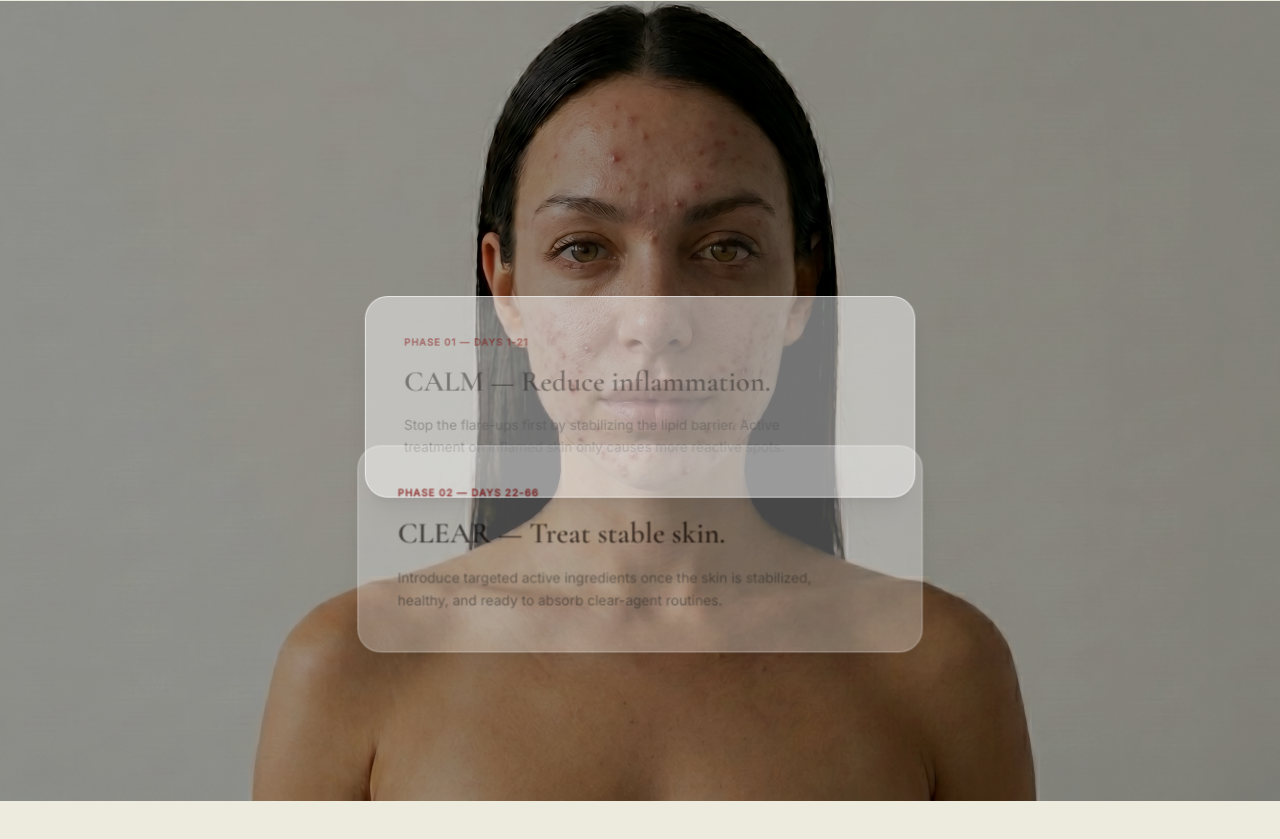
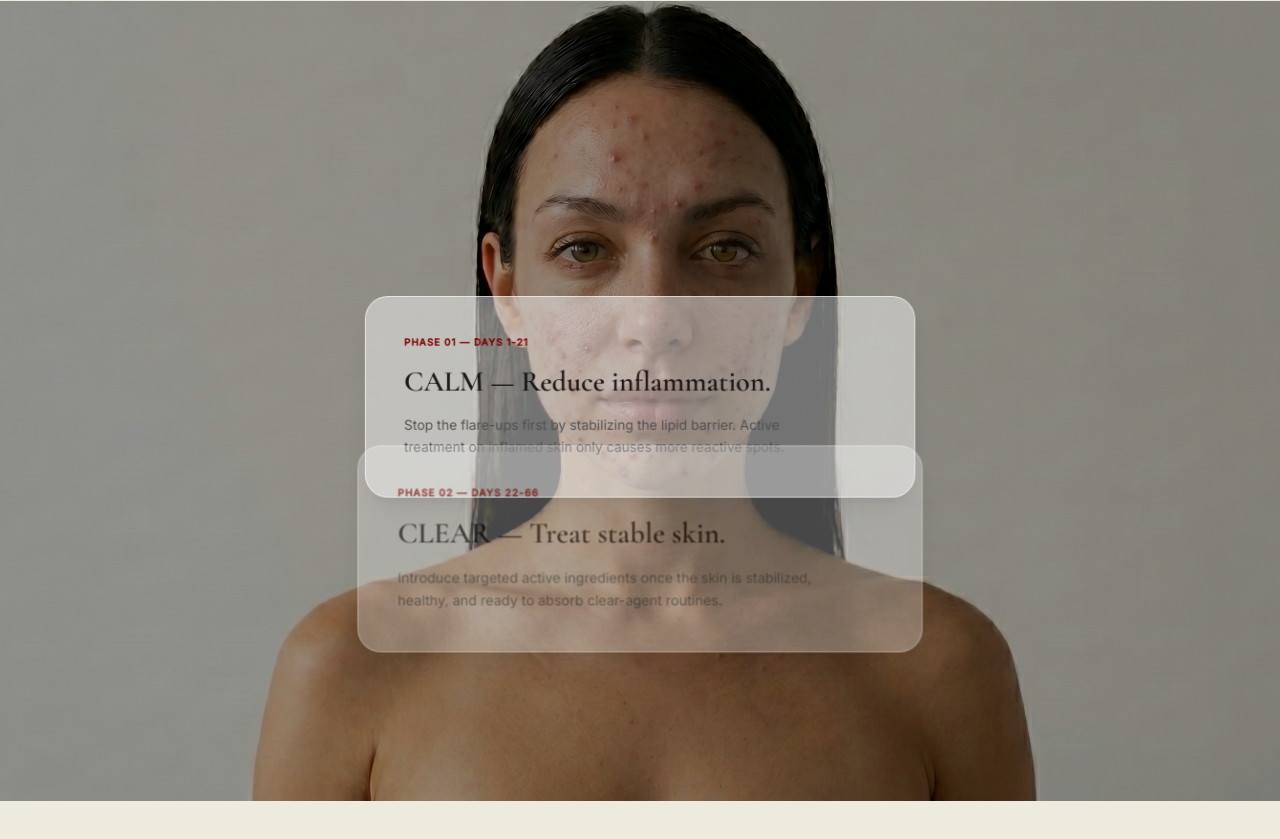
Before and after one commit to axiomhq0-create/acne-reset-landing, a Next.js app: page / in a window 1280 px wide. Shown: the part 1809-2648 px from the top of the page. Built offline with nearby package versions, Linux system fonts and the light colour scheme.

Commit message:
fix: resolve container collapse and restore full layout section visibility

```diff
--- a/src/app/page.tsx
+++ b/src/app/page.tsx
@@ -26,7 +26,7 @@ export default function Home() {
   };
 
   return (
-    <div className="overflow-x-hidden w-full relative space-y-0 bg-[#EDEBDE] text-[#1B1716] min-h-screen font-sans antialiased selection:bg-[#810100] selection:text-white">
+    <main className="w-full relative min-h-screen bg-[#EDEBDE] block overflow-x-hidden overflow-y-auto text-[#1B1716] font-sans antialiased selection:bg-[#810100] selection:text-white">
       {/* Navigation Header */}
       <Header scrollToSection={scrollToSection} />
 
@@ -60,6 +60,6 @@ export default function Home() {
 
       {/* FOOTER */}
       <Footer />
-    </div>
+    </main>
   );
 }
--- a/src/components/Hero.tsx
+++ b/src/components/Hero.tsx
@@ -20,7 +20,7 @@ export default function Hero() {
   };
 
   return (
-    <section className="relative w-full min-h-screen flex items-center px-6 md:px-12 py-24 overflow-hidden bg-[#EDEBDE]">
+    <section className="relative w-full min-h-screen flex items-center px-6 md:px-12 py-24 overflow-hidden bg-[#EDEBDE] block opacity-100 visible z-20">
 
       {/* Layer 0 & 1 & 2: The Absolute Background Portrait & Cinematic Overlay Stack */}
       <div className="absolute inset-0 z-0">
@@ -39,7 +39,7 @@ export default function Hero() {
       </div>
 
       {/* Layer 3: Interactive Text Layer Bounding Box */}
-      <div className="relative z-10 max-w-[1280px] mx-auto w-full flex flex-col items-start text-left space-y-8">
+      <div className="relative z-10 block opacity-100 visible max-w-[1280px] mx-auto w-full flex flex-col items-start text-left space-y-8">
 
         {/* Headline */}
         <motion.h1
--- a/src/components/ScrollStack.tsx
+++ b/src/components/ScrollStack.tsx
@@ -37,7 +37,7 @@ export default function ScrollStack() {
   const opacity2 = useSpring(useTransform(scrollYProgress, [0, 0.55, 0.8], [0, 0, 1]), springConfig);
 
   return (
-    <section className="relative bg-[#EDEBDE] overflow-visible py-32 z-20">
+    <section className="relative w-full block min-h-screen clear-both bg-[#EDEBDE] overflow-visible py-32 z-20">
 
       {/* Header */}
       <div className="max-w-4xl mx-auto px-6 text-center pb-12 relative z-30">
@@ -114,7 +114,7 @@ export default function ScrollStack() {
                   border: "1px solid rgba(255, 255, 255, 0.6)",
                 }}
               >
-                <motion.div style={{ opacity: textOpacity0 }} className="pointer-events-none select-none space-y-4">
+                <motion.div className="relative z-10 w-full opacity-100 block text-[#1B1716] space-y-4 select-none">
                   <span className="text-[10px] uppercase font-bold text-[#810100] tracking-widest block">Phase 01 — Days 1-21</span>
                   <h3 className="text-2xl md:text-3xl font-serif font-semibold text-[#1B1716]">CALM — Reduce inflammation.</h3>
                   <p className="text-xs sm:text-sm text-neutral-600 leading-relaxed max-w-md">
@@ -145,7 +145,7 @@ export default function ScrollStack() {
                   border: "1px solid rgba(255, 255, 255, 0.6)",
                 }}
               >
-                <motion.div style={{ opacity: textOpacity1 }} className="pointer-events-none select-none space-y-4">
+                <motion.div className="relative z-10 w-full opacity-100 block text-[#1B1716] space-y-4 select-none">
                   <span className="text-[10px] uppercase font-bold text-[#810100] tracking-widest block">Phase 02 — Days 22-66</span>
                   <h3 className="text-2xl md:text-3xl font-serif font-semibold text-[#1B1716]">CLEAR — Treat stable skin.</h3>
                   <p className="text-xs sm:text-sm text-neutral-600 leading-relaxed max-w-md">
@@ -176,7 +176,7 @@ export default function ScrollStack() {
                   border: "1px solid rgba(255, 255, 255, 0.6)",
                 }}
               >
-                <motion.div style={{ opacity: textOpacity2 }} className="pointer-events-none select-none space-y-4">
+                <motion.div className="relative z-10 w-full opacity-100 block text-[#1B1716] space-y-4 select-none">
                   <span className="text-[10px] uppercase font-bold text-[#810100] tracking-widest block">Phase 03 — Ongoing</span>
                   <h3 className="text-2xl md:text-3xl font-serif font-semibold text-[#1B1716]">MAINTAIN — Keep results.</h3>
                   <p className="text-xs sm:text-sm text-neutral-600 leading-relaxed max-w-md">
```
